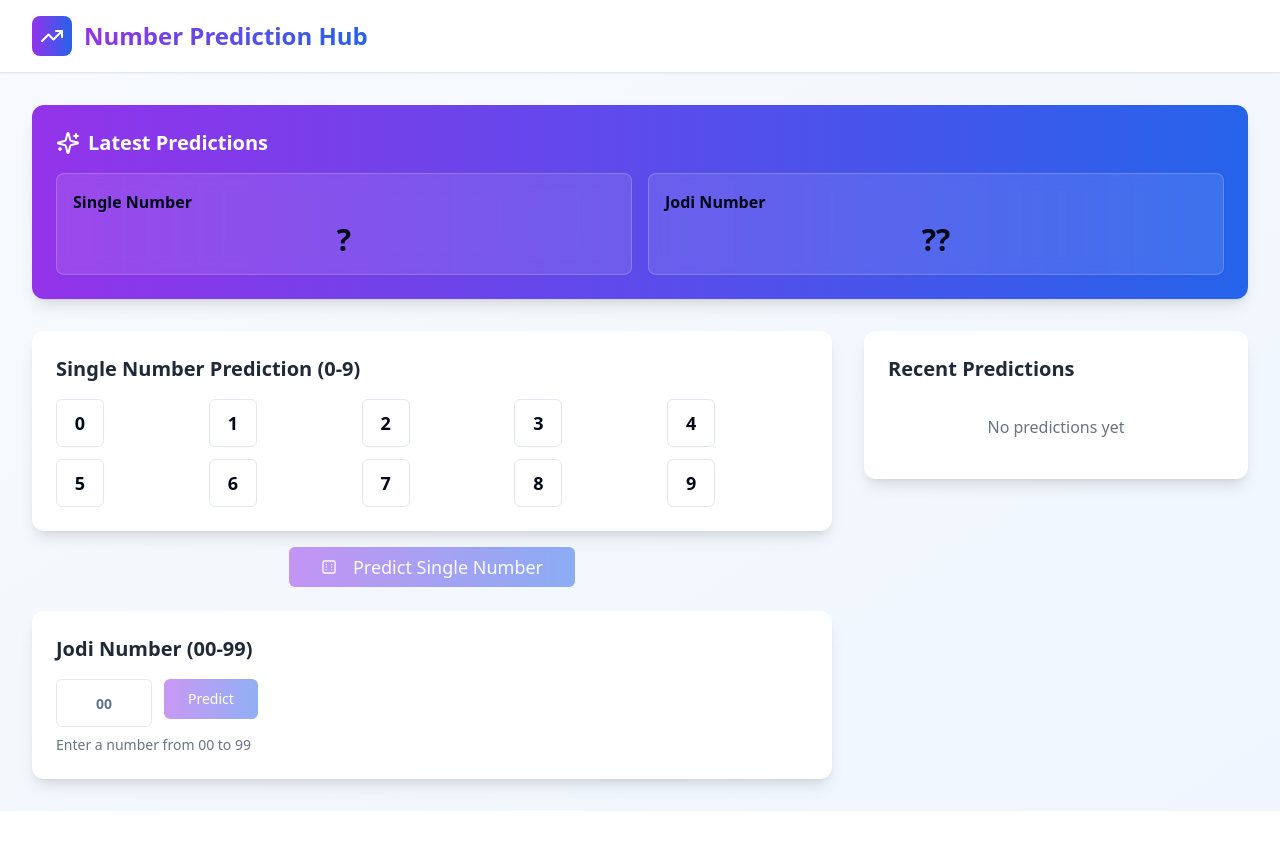
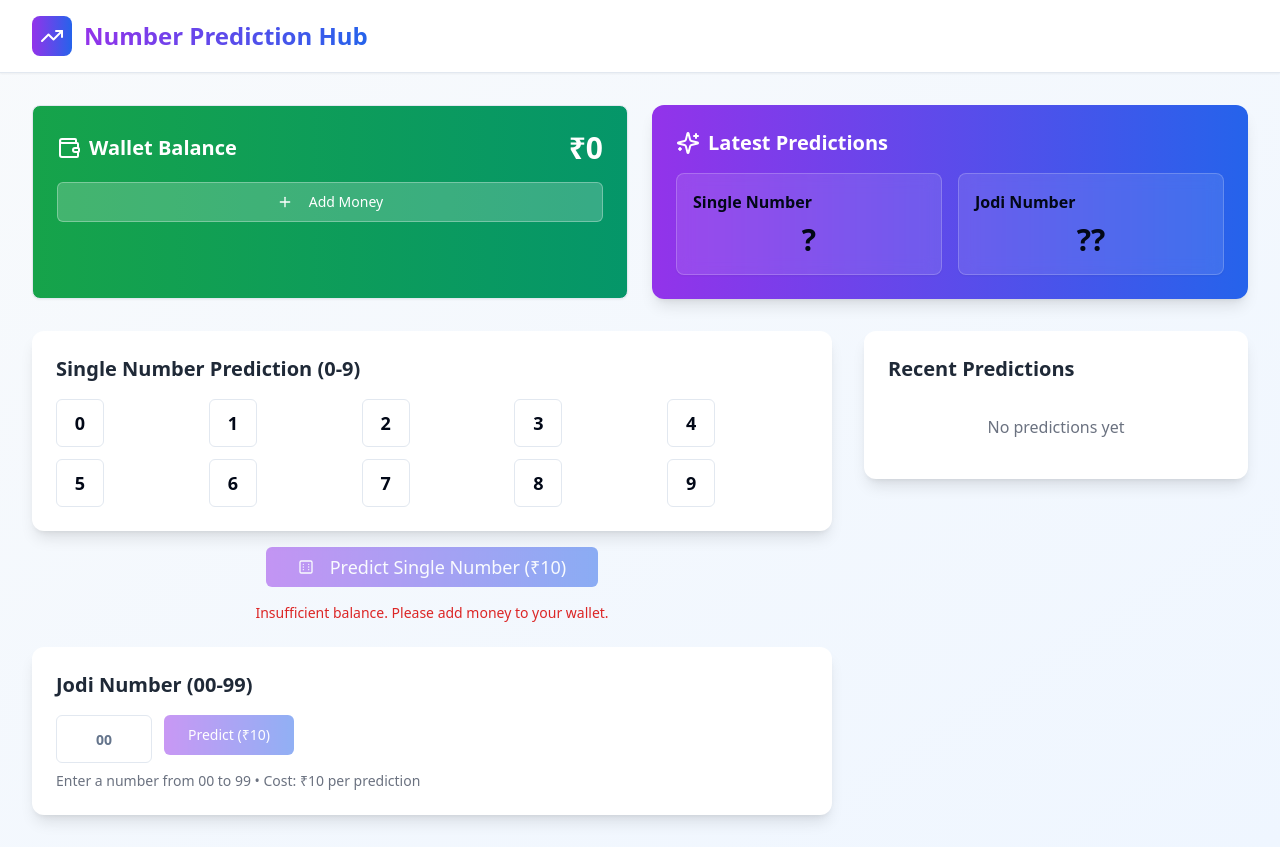
Before and after one commit to pradeepgorule/digit-dream-predictor-app, a React (Vite) app: page / in a window 1280 px wide. Before the commit the page ends 811 px from the top, so only its background shows below. Built offline with nearby package versions, Linux system fonts and the light colour scheme.

Commit message:
Add wallet and minimum deposit
Implement wallet functionality and enforce a minimum deposit of 10rs.

```diff
--- a/src/components/JodiInput.tsx
+++ b/src/components/JodiInput.tsx
@@ -42,10 +42,10 @@ const JodiInput = ({ value, onChange, onSubmit }: JodiInputProps) => {
           disabled={value.length !== 2}
           className="bg-gradient-to-r from-purple-600 to-blue-600 hover:from-purple-700 hover:to-blue-700 text-white px-6"
         >
-          Predict
+          Predict (₹10)
         </Button>
       </div>
-      <p className="text-sm text-gray-500 mt-2">Enter a number from 00 to 99</p>
+      <p className="text-sm text-gray-500 mt-2">Enter a number from 00 to 99 • Cost: ₹10 per prediction</p>
     </div>
   );
 };
--- /dev/null
+++ b/src/components/Wallet.tsx
@@ -0,0 +1,94 @@
+
+import React, { useState } from 'react';
+import { Card } from '@/components/ui/card';
+import { Button } from '@/components/ui/button';
+import { Input } from '@/components/ui/input';
+import { Wallet, Plus } from 'lucide-react';
+import { useToast } from '@/hooks/use-toast';
+
+interface WalletProps {
+  balance: number;
+  onAddMoney: (amount: number) => void;
+}
+
+const WalletComponent = ({ balance, onAddMoney }: WalletProps) => {
+  const [addAmount, setAddAmount] = useState('');
+  const [isAdding, setIsAdding] = useState(false);
+  const { toast } = useToast();
+
+  const handleAddMoney = () => {
+    const amount = parseInt(addAmount);
+
+    if (!amount || amount < 10) {
+      toast({
+        title: "Invalid Amount",
+        description: "Minimum amount is ₹10",
+        variant: "destructive",
+      });
+      return;
+    }
+
+    onAddMoney(amount);
+    setAddAmount('');
+    setIsAdding(false);
+    toast({
+      title: "Money Added!",
+      description: `₹${amount} added to your wallet`,
+    });
+  };
+
+  return (
+    <Card className="p-6 bg-gradient-to-r from-green-600 to-emerald-600 text-white">
+      <div className="flex items-center justify-between mb-4">
+        <div className="flex items-center gap-2">
+          <Wallet className="h-6 w-6" />
+          <h3 className="text-xl font-bold">Wallet Balance</h3>
+        </div>
+        <div className="text-3xl font-bold">₹{balance}</div>
+      </div>
+
+      {!isAdding ? (
+        <Button
+          onClick={() => setIsAdding(true)}
+          className="w-full bg-white/20 hover:bg-white/30 text-white border-white/30"
+          variant="outline"
+        >
+          <Plus className="h-4 w-4 mr-2" />
+          Add Money
+        </Button>
+      ) : (
+        <div className="space-y-3">
+          <Input
+            type="number"
+            placeholder="Enter amount (min ₹10)"
+            value={addAmount}
+            onChange={(e) => setAddAmount(e.target.value)}
+            className="bg-white/20 border-white/30 text-white placeholder:text-white/70"
+            min="10"
+          />
+          <div className="flex gap-2">
+            <Button
+              onClick={handleAddMoney}
+              className="flex-1 bg-white text-green-600 hover:bg-white/90"
+            >
+              Add ₹{addAmount || '0'}
+            </Button>
+            <Button
+              onClick={() => {
+                setIsAdding(false);
+                setAddAmount('');
+              }}
+              variant="outline"
+              className="bg-white/20 hover:bg-white/30 text-white border-white/30"
+            >
+              Cancel
+            </Button>
+          </div>
+          <p className="text-sm text-white/80">Minimum amount: ₹10</p>
+        </div>
+      )}
+    </Card>
+  );
+};
+
+export default WalletComponent;
--- a/src/pages/Index.tsx
+++ b/src/pages/Index.tsx
@@ -4,6 +4,7 @@ import NumberGrid from '@/components/NumberGrid';
 import JodiInput from '@/components/JodiInput';
 import PredictionHistory from '@/components/PredictionHistory';
 import ResultsDisplay from '@/components/ResultsDisplay';
+import WalletComponent from '@/components/Wallet';
 import { Button } from '@/components/ui/button';
 import { TrendingUp, Dice6 } from 'lucide-react';
 import { useToast } from '@/hooks/use-toast';
@@ -21,6 +22,7 @@ const Index = () => {
   const [predictions, setPredictions] = useState<Prediction[]>([]);
   const [latestSingle, setLatestSingle] = useState<number | null>(null);
   const [latestJodi, setLatestJodi] = useState<string | null>(null);
+  const [walletBalance, setWalletBalance] = useState(0);
   const { toast } = useToast();
 
   const addPrediction = (type: 'single' | 'jodi', number: string) => {
@@ -33,26 +35,50 @@ const Index = () => {
     setPredictions(prev => [newPrediction, ...prev.slice(0, 9)]); // Keep last 10 predictions
   };
 
+  const handleAddMoney = (amount: number) => {
+    setWalletBalance(prev => prev + amount);
+  };
+
   const handleSinglePredict = () => {
+    if (walletBalance < 10) {
+      toast({
+        title: "Insufficient Balance",
+        description: "Please add money to your wallet. Minimum balance required: ₹10",
+        variant: "destructive",
+      });
+      return;
+    }
+
     if (selectedSingle !== null) {
       addPrediction('single', selectedSingle.toString());
       setLatestSingle(selectedSingle);
+      setWalletBalance(prev => prev - 10); // Deduct ₹10 for prediction
       toast({
         title: "Single Number Predicted!",
-        description: `Your prediction: ${selectedSingle}`,
+        description: `Your prediction: ${selectedSingle} (₹10 deducted)`,
       });
     }
   };
 
   const handleJodiPredict = () => {
+    if (walletBalance < 10) {
+      toast({
+        title: "Insufficient Balance",
+        description: "Please add money to your wallet. Minimum balance required: ₹10",
+        variant: "destructive",
+      });
+      return;
+    }
+
     if (jodiValue.length === 2) {
       const formattedJodi = jodiValue.padStart(2, '0');
       addPrediction('jodi', formattedJodi);
       setLatestJodi(formattedJodi);
       setJodiValue('');
+      setWalletBalance(prev => prev - 10); // Deduct ₹10 for prediction
       toast({
         title: "Jodi Number Predicted!",
-        description: `Your prediction: ${formattedJodi}`,
+        description: `Your prediction: ${formattedJodi} (₹10 deducted)`,
       });
     }
   };
@@ -74,8 +100,9 @@ const Index = () => {
       </div>
 
       <div className="max-w-7xl mx-auto px-4 sm:px-6 lg:px-8 py-8">
-        {/* Results Display */}
-        <div className="mb-8">
+        {/* Wallet and Results Display */}
+        <div className="grid grid-cols-1 lg:grid-cols-2 gap-6 mb-8">
+          <WalletComponent balance={walletBalance} onAddMoney={handleAddMoney} />
           <ResultsDisplay latestSingle={latestSingle} latestJodi={latestJodi} />
         </div>
 
@@ -92,13 +119,18 @@ const Index = () => {
               <div className="flex justify-center">
                 <Button
                   onClick={handleSinglePredict}
-                  disabled={selectedSingle === null}
+                  disabled={selectedSingle === null || walletBalance < 10}
                   className="bg-gradient-to-r from-purple-600 to-blue-600 hover:from-purple-700 hover:to-blue-700 text-white px-8 py-2 text-lg"
                 >
                   <Dice6 className="h-5 w-5 mr-2" />
-                  Predict Single Number
+                  Predict Single Number (₹10)
                 </Button>
               </div>
+              {walletBalance < 10 && (
+                <p className="text-center text-sm text-red-600">
+                  Insufficient balance. Please add money to your wallet.
+                </p>
+              )}
             </div>
 
             {/* Jodi Number Prediction */}
```
